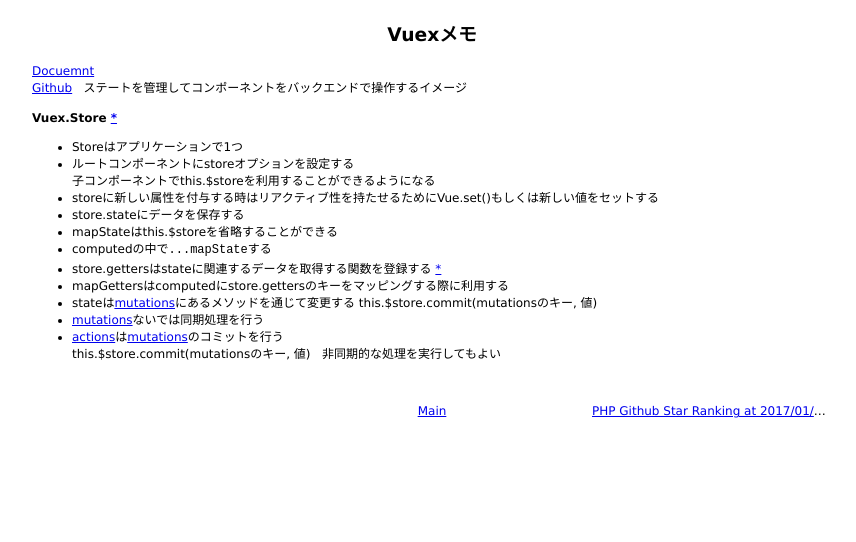
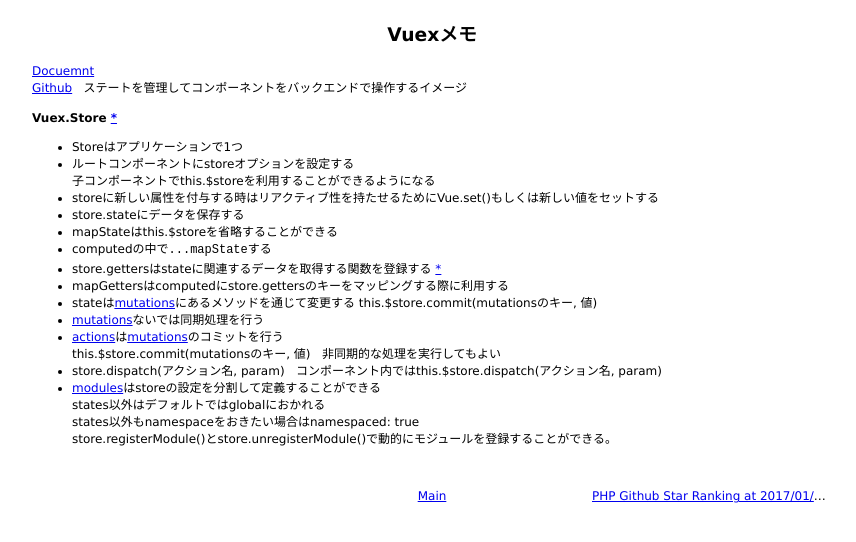
Before and after one commit to 38elements/38elements.github.com, a Jekyll site: the page built from _posts/2017-01-14-vuex.md, in a window 1280 px wide. Shown: the top 542 px of the page, without its empty margins (208-1064 px from the left). Built offline with Jekyll 4.4.1, drawn with Linux system fonts in a browser that asks for light colours.

Commit message:
Update 2017-01-14-vuex.md

```diff
--- a/_posts/2017-01-14-vuex.md
+++ b/_posts/2017-01-14-vuex.md
@@ -23,3 +23,9 @@ this.$store.commit(mutationsのキー, 値)
 * [actions](https://vuex.vuejs.org/en/actions.html)は[mutations](https://vuex.vuejs.org/en/mutations.html)のコミットを行う
 this.$store.commit(mutationsのキー, 値)
 非同期的な処理を実行してもよい
+* store.dispatch(アクション名, param)
+コンポーネント内ではthis.$store.dispatch(アクション名, param)
+* [modules](https://vuex.vuejs.org/en/modules.html)はstoreの設定を分割して定義することができる
+states以外はデフォルトではglobalにおかれる
+states以外もnamespaceをおきたい場合はnamespaced: true
+store.registerModule()とstore.unregisterModule()で動的にモジュールを登録することができる。
```
